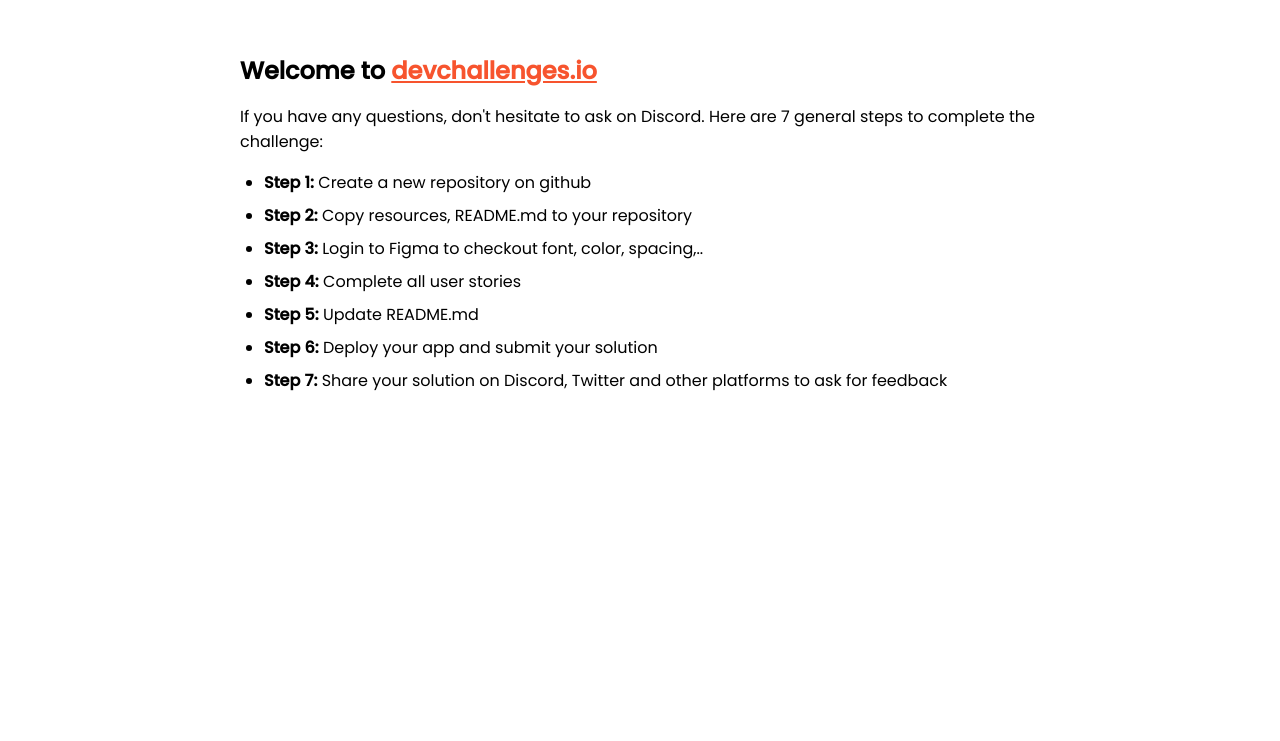
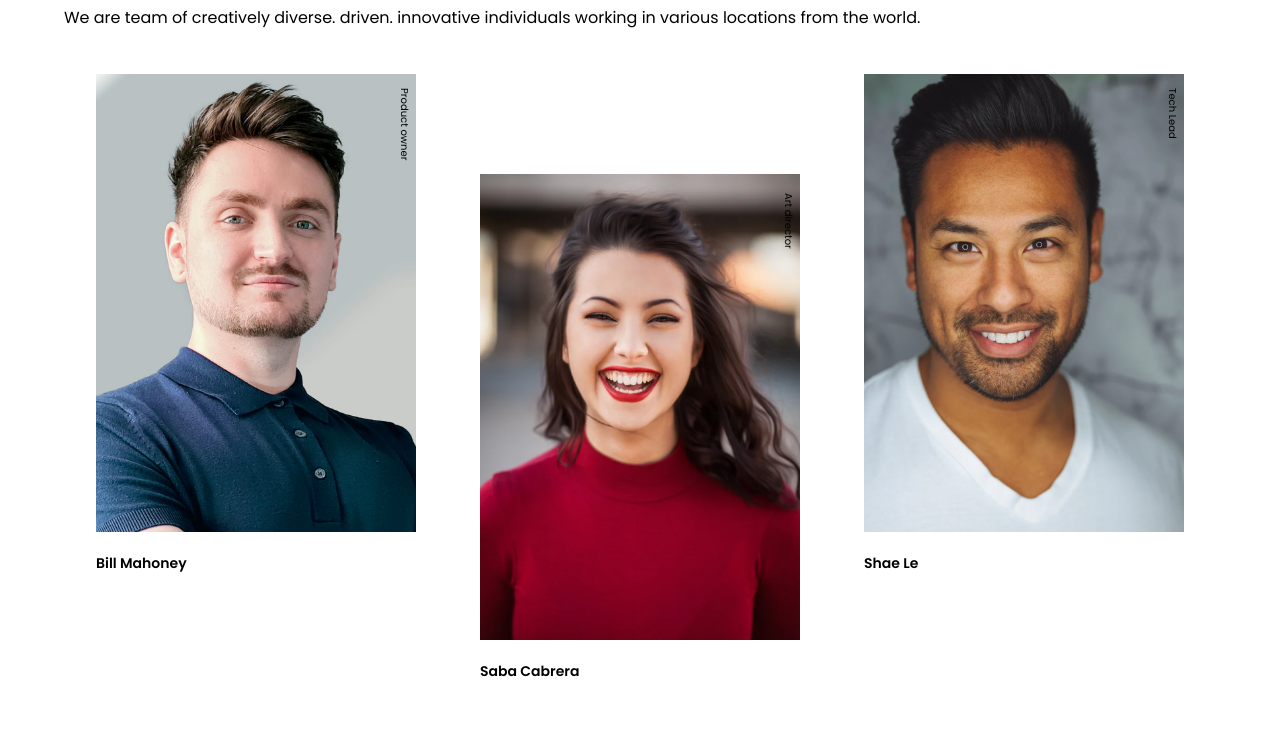
Before and after one commit to hariscs/team-page-master, a plain HTML site: page index.html in a window 1280 px wide. Shown: the part 187-928 px from the top of the page. Before the commit the page ends 800 px from the top, so only its background shows below. Drawn offline with Linux system fonts and the light colour scheme.

Commit message:
layout ready

```diff
--- a/index.html
+++ b/index.html
@@ -7,89 +7,67 @@
 			content="width=device-width, initial-scale=1,
   maximum-scale=5"
 		/>
-
 		<link rel="icon" href="devchallenges.png" />
-
+		<link rel="stylesheet" href="style.css" />
+		<link rel="preconnect" href="https://fonts.googleapis.com" />
+		<link rel="preconnect" href="https://fonts.gstatic.com" crossorigin />
 		<link
-      rel="shortcut icon"
-      type="image/x-icon"
-      href="https://devchallenges.io/"
-    />
-
-    <link
-      href="https://fonts.googleapis.com/css2?family=Poppins:wght@400;500&display=swap"
+			href="https://fonts.googleapis.com/css2?family=PT+Serif:wght@700&family=Poppins:wght@400;600&display=swap"
 			rel="stylesheet"
 		/>
+		<title>My team page</title>
+	</head>
 
-    <title>Devchallenges</title>
-
-    <style>
-      body {
-        font-family: "Poppins", sans-serif;
-      }
-
-      ul {
-        padding-left: 24px;
-      }
-
-      li {
-        margin-bottom: 8px;
-      }
-
-      .welcome {
-        max-width: 800px;
-        margin: 0 auto;
-      }
-
-      .welcome-text {
-        margin-top: 30vh;
-        font-weight: 500;
-      }
-
-      .welcome-text p {
-        font-size: 1rem;
-        font-weight: 400;
-      }
-
-      .welcome-text h1 {
-        font-size: 1.5rem;
-      }
-
-      .welcome-text a {
-        color: #f7542e;
-      }
-    </style>
-  </head>
 	<body>
-    <div class="welcome">
-      <div class="welcome-text">
-        <h1>
-          Welcome to
-          <a href="https://devchallenges.io/" target="_blank"
-            >devchallenges.io</a
-          >
-        </h1>
-
-        <p>
-          If you have any questions, don't hesitate to ask on Discord. Here are
-          7 general steps to complete the challenge:
+		<div class="container">
+			<div class="header">
+				<h1 class="main-title">The creative crew</h1>
+				<div class="header-info">
+					<h2 class="text-title">Who we are</h2>
+					<p class="header-text">
+						We are team of creatively diverse. driven. innovative individuals
+						working in various locations from the world.
 					</p>
 				</div>
+			</div>
 
-      <ul>
-        <li><b>Step 1:</b> Create a new repository on github</li>
-        <li><b>Step 2:</b> Copy resources, README.md to your repository</li>
-        <li>
-          <b>Step 3:</b> Login to Figma to checkout font, color, spacing,..
-        </li>
-        <li><b>Step 4:</b> Complete all user stories</li>
-        <li><b>Step 5:</b> Update README.md</li>
-        <li><b>Step 6:</b> Deploy your app and submit your solution</li>
-        <li>
-          <b>Step 7:</b> Share your solution on Discord, Twitter and other
-          platforms to ask for feedback
-        </li>
-      </ul>
+			<div class="team">
+				<div class="image owner">
+					<img src="./photo1.png" alt="person" class="img-owner" />
+					<h3 class="name">Bill Mahoney</h3>
+					<p class="info">Product owner</p>
+				</div>
+
+				<div class="image director">
+					<img src="./photo2.png" alt="person" class="img-director" />
+					<h3 class="name">Saba Cabrera</h3>
+					<p class="info">Art director</p>
+				</div>
+
+				<div class="image lead">
+					<img src="./photo3.png" alt="person" class="img-lead" />
+					<h3 class="name">Shae Le</h3>
+					<p class="info">Tech Lead</p>
+				</div>
+
+				<div class="image designer">
+					<img src="./photo4.png" alt="person" class="img-designer" />
+					<h3 class="name">Skylah Lu</h3>
+					<p class="info">UX Designer</p>
+				</div>
+
+				<div class="image developer1">
+					<img src="./photo5.png" alt="person" class="img-developer1" />
+					<h3 class="name">Griff Richards</h3>
+					<p class="info">Developer</p>
+				</div>
+
+				<div class="image developer2">
+					<img src="./photo6.png" alt="person" class="img-developer2" />
+					<h3 class="name">Stan John</h3>
+					<p class="info">Developer</p>
+				</div>
+			</div>
 		</div>
 	</body>
 </html>
--- a/style.css
+++ b/style.css
@@ -0,0 +1,105 @@
+*,
+*::before,
+*::after {
+	box-sizing: border-box;
+}
+
+:root {
+}
+
+body {
+	font-family: 'Poppins', sans-serif;
+	margin: 0;
+}
+
+img {
+	max-width: 100%;
+}
+
+/* General layout */
+.container {
+	width: 90%;
+	max-width: 375px;
+	margin: 0 auto;
+	padding: 2em 0;
+}
+
+/* main header */
+.header {
+	display: flex;
+	flex-direction: column;
+	margin-bottom: 6em;
+}
+
+.main-title {
+	font-family: 'PT Serif', serif;
+}
+
+.text-title {
+	font-weight: 600;
+}
+
+/* image gallery */
+.team {
+	display: grid;
+	grid-template-columns: repeat(2, 1fr);
+	row-gap: 1em;
+}
+
+.image {
+	padding: 2em;
+}
+
+.name {
+	font-size: 14px;
+}
+
+.image {
+	position: relative;
+}
+
+.info {
+	position: absolute;
+	width: 80px;
+	top: 18.5%;
+	left: 66%;
+	transform: rotate(90deg);
+	font-size: 10px;
+}
+
+.owner,
+.lead,
+.developer1 {
+	margin-top: -100px;
+}
+
+.owner .info,
+.lead .info,
+.developer1 .info {
+	top: 14%;
+}
+
+/* media query */
+@media (min-width: 650px) {
+	.container {
+		max-width: 1440px;
+	}
+	.team {
+		grid-template-columns: repeat(3, 1fr);
+	}
+
+	.developer1 {
+		margin-top: 80px;
+	}
+
+	.info {
+		top: 12.5%;
+		left: 78%;
+	}
+
+	.owner .info,
+	.lead .info,
+	.developer1 .info {
+		top: 10%;
+	}
+}
```
Lines whose indentation alone changed are shown as unchanged.
